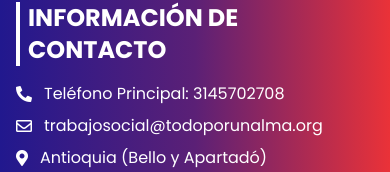
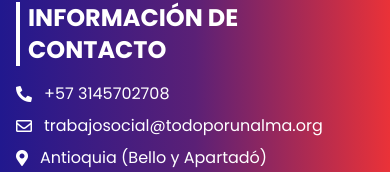
Before and after one commit to idrobodev/corporacion_react, a React (Create React App) app: page /contact in a window 390 px wide. Shown: the part 4242-4414 px from the top of the page. Built offline with nearby package versions, Linux system fonts and the light colour scheme; no server answers.

Commit message:
update: modify contact phone in footer

```diff
--- a/src/components/layout/Footer.jsx
+++ b/src/components/layout/Footer.jsx
@@ -90,7 +90,7 @@
           <div className="py-4 font-Poppins">
             <p className="flex items-center">
               <i className="fas fa-phone-alt mr-3"></i>
-              <span>Teléfono Principal: 3145702708</span>
+              <span>+57 3145702708</span>
             </p>
             <p className="py-2 flex items-center">
               <i className="far fa-envelope mr-3"></i>
```
